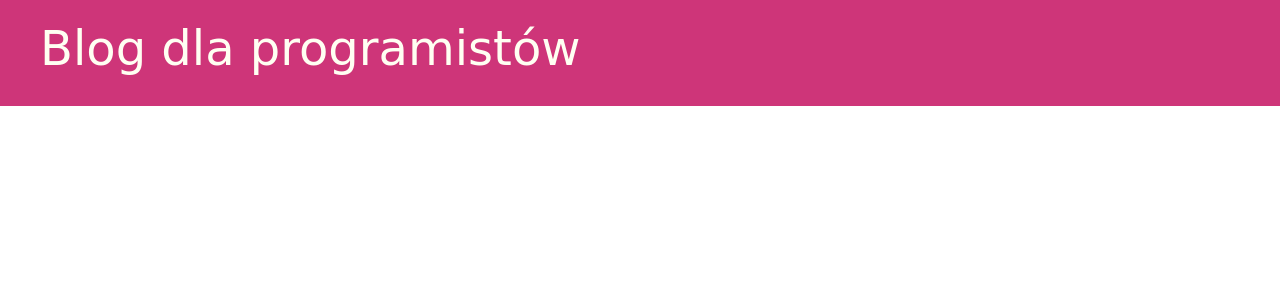
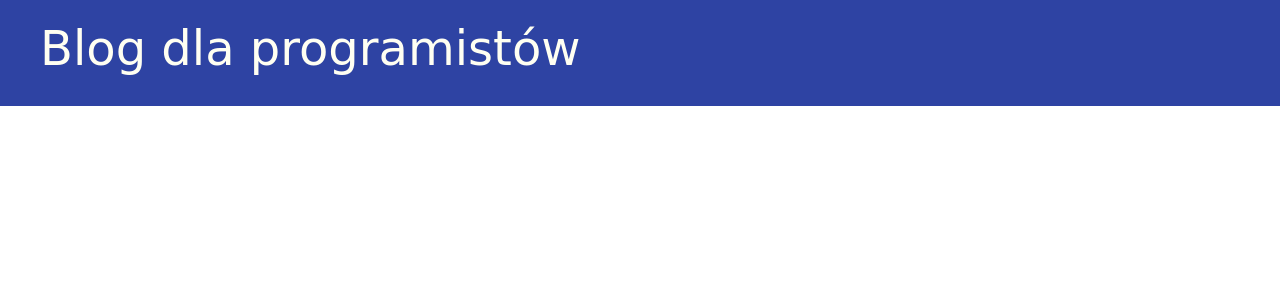
Before and after one commit to Salvek/djangoblog, a Django app: page / in a window 1280 px wide. Shown: the top 300 px of the page. Run offline with Django 4.2, Linux system fonts and the light colour scheme; data that the repository does not hold is empty.

Commit message:
Zmiana koloru

```diff
--- a/blog/static/css/blog.css
+++ b/blog/static/css/blog.css
@@ -10,7 +10,7 @@ body{
 }
 
 .page-header{
-    background-color: #Ce3579; {% #2e43a3 %}
+    background-color: #2e43a3;
     margin-top: 0;
     padding: 20px 20px 20px 40px;
 }
```
